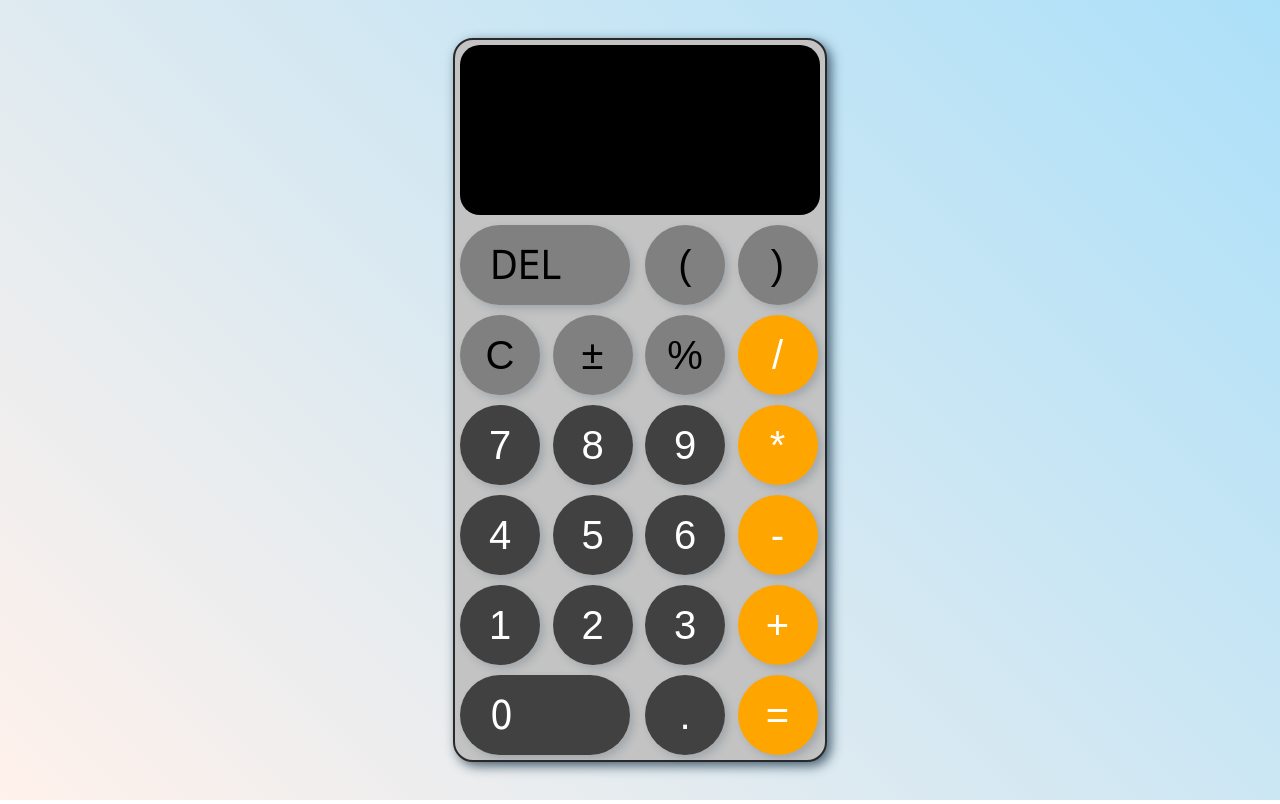
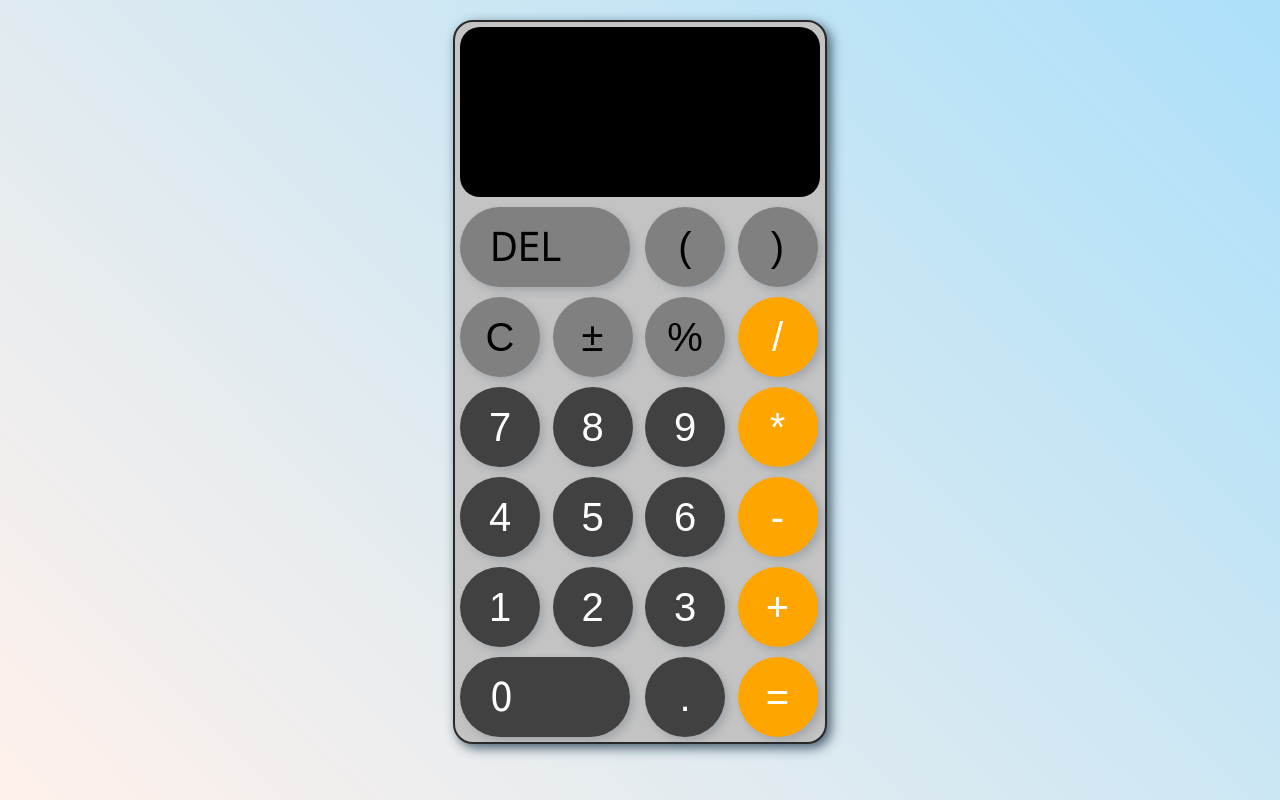
Before and after one commit to SergeyKakulin/Calculator, a plain HTML site: page index.html in a window 1280 px wide. Drawn offline with Linux system fonts and the light colour scheme.

Commit message:
Add files via upload

```diff
--- a/style.css
+++ b/style.css
@@ -1,28 +1,37 @@
 * {
 margin: 0;
 padding: 0;
+}
+
+.wrapper {
+    margin: 0;
+    padding: 0;
 }
 
 .main {
     width: 100%;
     height: 100vh;
     background: linear-gradient(45deg, #fff1eb, #ace0f9);
-    margin: 0;
-    padding: 0;
     justify-content: center;
     align-items: center;
-    display: flex;
+    display: inline-flex;
+    /* position: absolute;
+    top: 0; */
+
 }
+
 
 .calc {
     width: 360px;
     height: auto;
     background-color: rgb(195, 195, 195);
-    position: absolute;
     border: solid 2px;
     border-color: rgb(41, 41, 41);
     border-radius: 20px;
     padding: 5px;
+    margin: 20px;
+    position: absolute;
+    top: 0;
 
     display: grid;
     grid-template-columns: repeat(4, 1fr);
```
